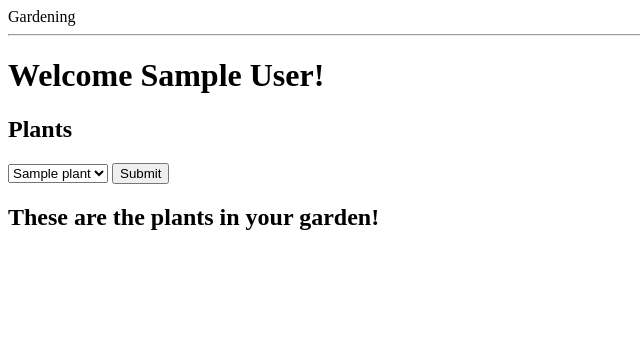
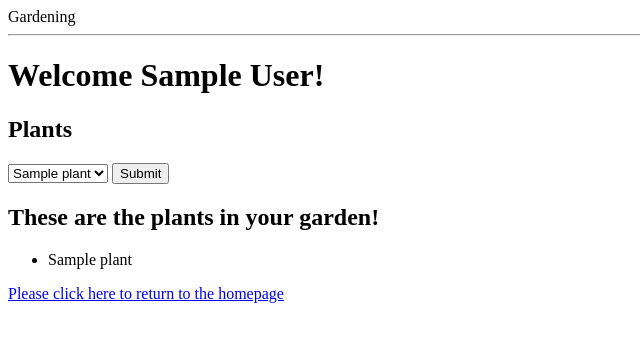
Before and after one commit to rdacso/Gardening-app, a Flask app: page /users/1 in a window 1280 px wide. Shown: the top 342 px of the page, without its empty margins (0-640 px from the left). Run offline with Flask 2, Linux system fonts and the light colour scheme; tables that the repository leaves empty hold one stand-in row (values such as "Sample post").

Commit message:
user is able to select from dropdown index and add plants to userplants table

```diff
--- a/server.py
+++ b/server.py
@@ -123,19 +123,22 @@ def user_info(user_id):
 def add_plants():
 
     #get form variables
-    common_name= request.form["common_name"]
-    fertility_requirement = request.form["fertility_requirement"]
-    # watering_frequency = datetime.now()
-    shade_tolerance = request.form["shade_tolerance"]
-    qty = request.form['qty']
+    # common_name= request.form["common_name"]
+    # fertility_requirement = request.form["fertility_requirement"]
+    # # watering_frequency = datetime.now()
+    # shade_tolerance = request.form["shade_tolerance"]
+    # qty = request.form['qty']
+
+    print 'I got here ****'
+
+    plant_id = request.form['plant_id']
     user_id = session.get('user_id')
 
     #
-    new_plant = PlantType(common_name=common_name, duration=duration, fertility_requirement=fertility_requirement, shade_tolerance=shade_tolerance)
-    user_plant = UserPlant(qty=qty)
-    user_plant.plant_type = new_plant
+    user_plant = UserPlant(plant_id=plant_id)
+    # user_plant.plant_type = new_plant
     user_plant.user_id = user_id
-    db.session.add(new_plant)
+    # db.session.add(new_plant)
     db.session.add(user_plant)
 
     db.session.commit()
--- a/templates/user_info.html
+++ b/templates/user_info.html
@@ -45,7 +45,7 @@
 <h2>Plants</h2>
 <form action='/addplants' method='POST'>
 
-    <select>
+    <select name='plant_id'>
       {% for plant in load_plants %}
           <option value="{{ plant.plant_id }}">{{ plant.common_name }}</option>
       {% endfor %}
@@ -53,8 +53,20 @@
 
 
   <input type="submit">
+</form>
 
 <h2>These are the plants in your garden!</h2>
+
+ <ul>
+      {% for plant in user.userplants %}
+          <li>
+              <a>
+                {{ plant.plant_type.common_name }}
+              </a>
+          </li>
+      {% endfor %}
+    </ul>
+<a href='\'> Please click here to return to the homepage </a>
 
 
 
```
